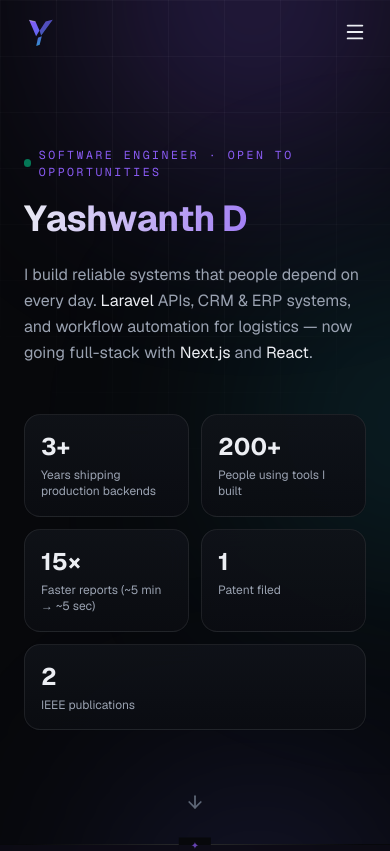
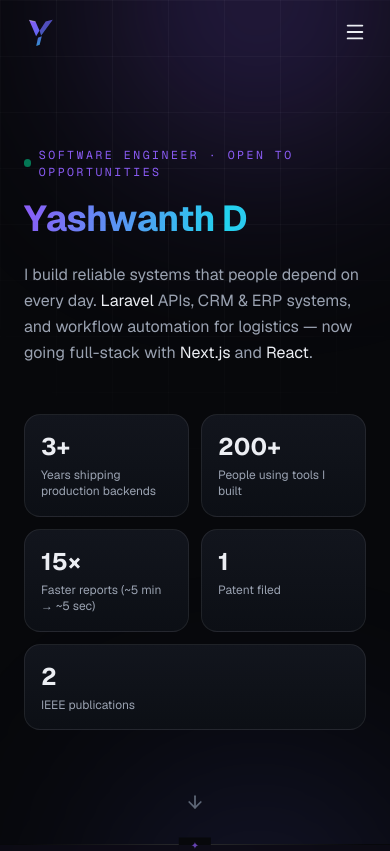
Before and after one commit to yashoncode/portfolio, a Next.js app: page / in a window 390 px wide. Shown: the top 851 px of the page. Built offline with nearby package versions, Linux system fonts and the light colour scheme.

Commit message:
mobile opt

```diff
--- a/src/app/globals.css
+++ b/src/app/globals.css
@@ -183,6 +183,26 @@ body {
   color: var(--color-violet);
 }
 
+/* ─────────────── Mobile performance: drop GPU-heavy effects ─────────────── */
+@media (max-width: 767px) {
+  /* backdrop-filter is the single most expensive effect on mobile GPUs.
+     Swap glass for a solid near-identical surface. */
+  .glass {
+    backdrop-filter: none;
+    background: linear-gradient(180deg, #12151d, #0c0f15);
+  }
+  /* Blur is animated by scroll reveals — skip the filter entirely on mobile
+     (overrides the inline style motion animates). */
+  .reveal-fx {
+    filter: none !important;
+  }
+  /* Repaints the whole heading every frame — static gradient on mobile. */
+  .text-gradient {
+    animation: none;
+    background-position: 45% 50%;
+  }
+}
+
 @media (prefers-reduced-motion: reduce) {
   html { scroll-behavior: auto; }
   *, *::before, *::after {
--- a/src/components/Hero.tsx
+++ b/src/components/Hero.tsx
@@ -27,9 +27,9 @@ export default function Hero() {
       {/* Ambient background: aurora blobs + grid */}
       <div aria-hidden className="absolute inset-0 -z-10">
         <div className="grid-overlay absolute inset-0" />
-        <div className="animate-aurora absolute -top-40 left-1/4 h-[20rem] w-[20rem] rounded-full bg-violet/25 blur-[100px] sm:h-[34rem] sm:w-[34rem] sm:blur-[140px]" />
+        <div className="absolute -top-40 left-1/4 h-[20rem] w-[20rem] rounded-full bg-violet/25 blur-[100px] sm:h-[34rem] sm:w-[34rem] sm:animate-aurora sm:blur-[140px]" />
         <div
-          className="animate-aurora absolute -right-32 top-1/3 h-[16rem] w-[16rem] rounded-full bg-cyan/15 blur-[100px] sm:h-[28rem] sm:w-[28rem] sm:blur-[140px]"
+          className="absolute -right-32 top-1/3 hidden rounded-full bg-cyan/15 sm:block sm:h-[28rem] sm:w-[28rem] sm:animate-aurora sm:blur-[140px]"
           style={{ animationDelay: "-8s" }}
         />
         <div className="absolute -bottom-48 left-1/3 h-[16rem] w-[16rem] rounded-full bg-indigo/20 blur-[110px] sm:h-[26rem] sm:w-[26rem] sm:blur-[160px]" />
--- a/src/components/Reveal.tsx
+++ b/src/components/Reveal.tsx
@@ -21,7 +21,7 @@ export default function Reveal({
 
   return (
     <motion.div
-      className={className}
+      className={`reveal-fx ${className ?? ""}`}
       initial={{
         opacity: 0,
         y: reduce ? 0 : y,
```
